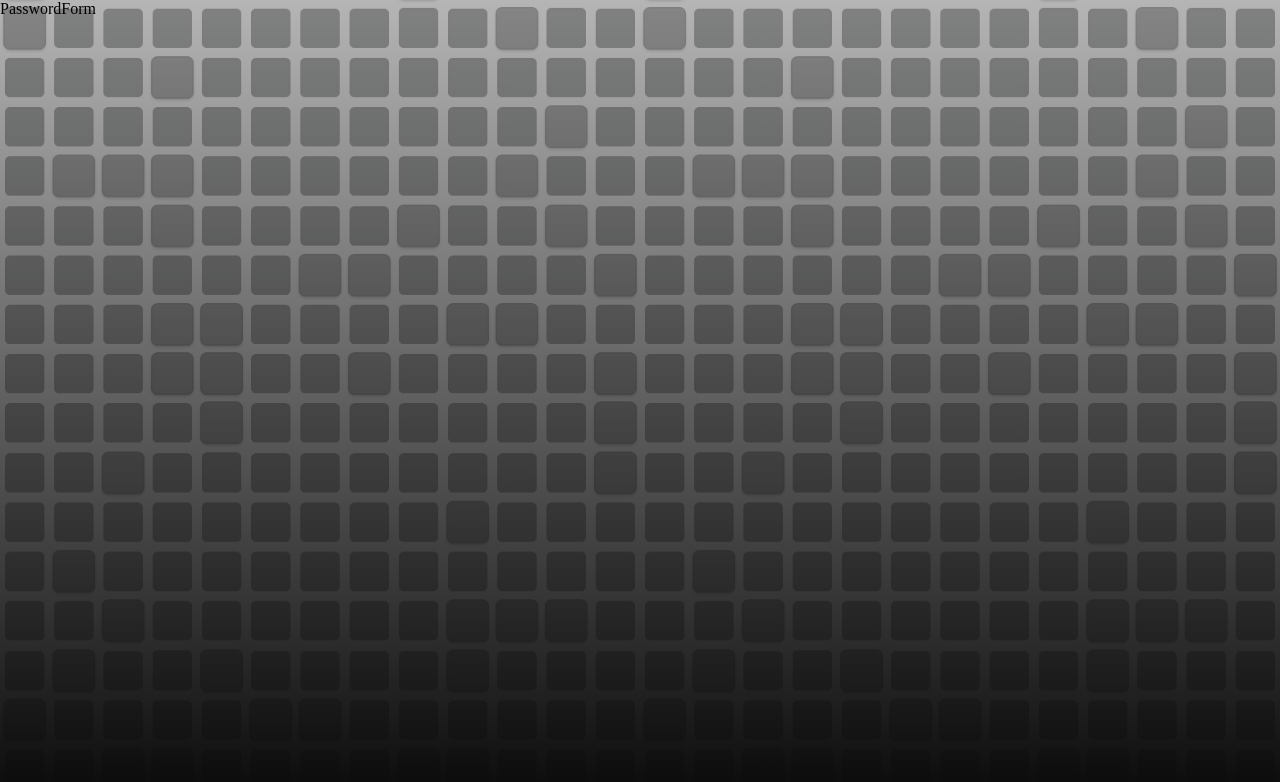
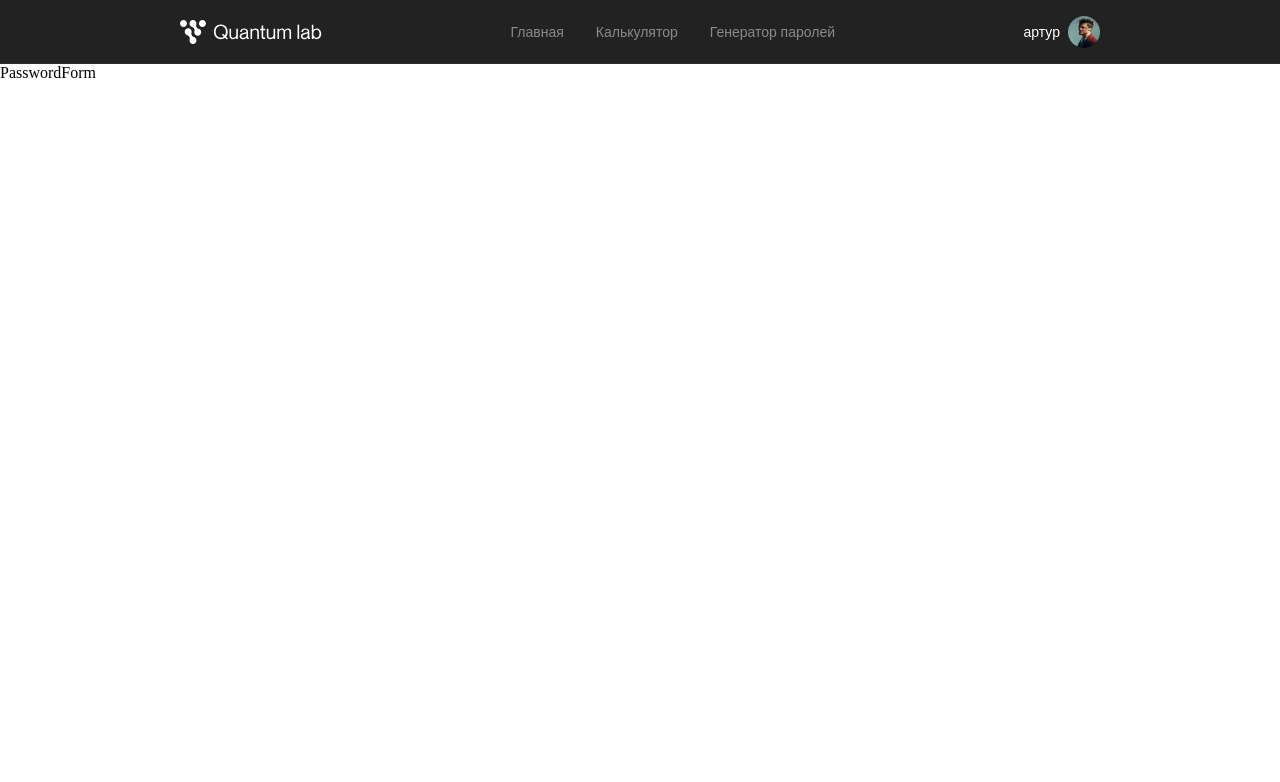
Before and after one commit to ArtycoBW/UtilityHub, a Next.js app: page /password-generator in a window 1280 px wide. Shown: the top 782 px of the page. Built offline with nearby package versions, Linux system fonts and the light colour scheme.

Commit message:
добавление компонента Card и настройка Header

```diff
--- /dev/null
+++ b/src/app/(utilities)/layout.tsx
@@ -0,0 +1,10 @@
+import { Header } from '@/components/common'
+
+export default function UtilitiesLayout({ children }: { children: React.ReactNode }) {
+  return (
+    <>
+      <Header />
+      {children}
+    </>
+  )
+}
--- /dev/null
+++ b/src/app/styles/Card.module.scss
@@ -0,0 +1,5 @@
+.card {
+	background-color: var(--gray-950);
+	border: 1px solid var(--gray-800);
+	border-radius: 8px;
+}
--- /dev/null
+++ b/src/app/styles/Header.module.scss
@@ -0,0 +1,44 @@
+.header {
+	align-items: center;
+	background: rgba(10, 10, 10, 0.9);
+	border-bottom: 1px solid var(--gray-800);
+	display: flex;
+	justify-content: space-between;
+	padding: 20px 180px;
+	height: 64px;
+	font-family: var(--font-typeface-regular);
+
+	.links {
+		display: flex;
+		gap: 32px;
+		color: var(--gray-400);
+
+		.link {
+			text-decoration: none;
+			color: var(--gray-400);
+			cursor: pointer;
+			transition: all 0.3s;
+			font-size: 14px;
+
+			&:hover {
+				color: var(--main-color);
+			}
+		}
+	}
+
+	.user {
+		display: flex;
+		align-items: center;
+		gap: 8px;
+		color: var(--gray-400);
+
+		.username {
+			font-size: 14px;
+			color: var(--main-color);
+		}
+
+		.avatar {
+			border-radius: 50%;
+		}
+	}
+}
--- a/src/app/styles/globals.scss
+++ b/src/app/styles/globals.scss
@@ -3,6 +3,7 @@
   --gray-50: #DBDBDB;
   --gray-400: #8A8A8A;
   --gray-600: #5C5C5C;
+  --gray-800: #2E2E2E;
   --gray-900: #141414;
   --gray-950: #0A0A0A;
   --main-color: #FFFFFF;
@@ -26,10 +27,3 @@ body,
   padding: 0;
   margin: 0;
 }
-
-body {
-  background:
-    linear-gradient(180deg, rgba(10, 10, 10, 0.3) 0%, #0A0A0A 100%),
-    url('/assets/background.png') no-repeat center center fixed;
-  background-size: cover;
-}
--- a/src/components/common/Header.tsx
+++ b/src/components/common/Header.tsx
@@ -1,7 +1,23 @@
 import React from 'react'
+import styles from '@styles/Header.module.scss'
+import Image from 'next/image'
+import Link from 'next/link'
 
 const Header = () => {
-  return <div>Header</div>
+  return (
+    <div className={styles.header}>
+      <Image width="142" height="24" src="/assets/logo.svg" alt="logo" />
+      <div className={styles.links}>
+        <Link className={styles.link} href="/">Главная</Link>
+				<Link className={styles.link} href="/calculator">Калькулятор</Link>
+				<Link className={styles.link} href="/password-generator">Генератор паролей</Link>
+      </div>
+      <div className={styles.user}>
+				<span className={styles.username}>артур</span>
+				<Image height='32' width='32' src="/assets/avatar.jpg" alt="avatar" className={styles.avatar} />
+			</div>
+    </div>
+  )
 }
 
 export default Header
```
Also changed, not shown: src/app/page.tsx (+1 -6 lines), src/components/common/Card.tsx (added, +21 -0 lines), public/assets/avatar.jpg (added), public/assets/logo.svg (added).
